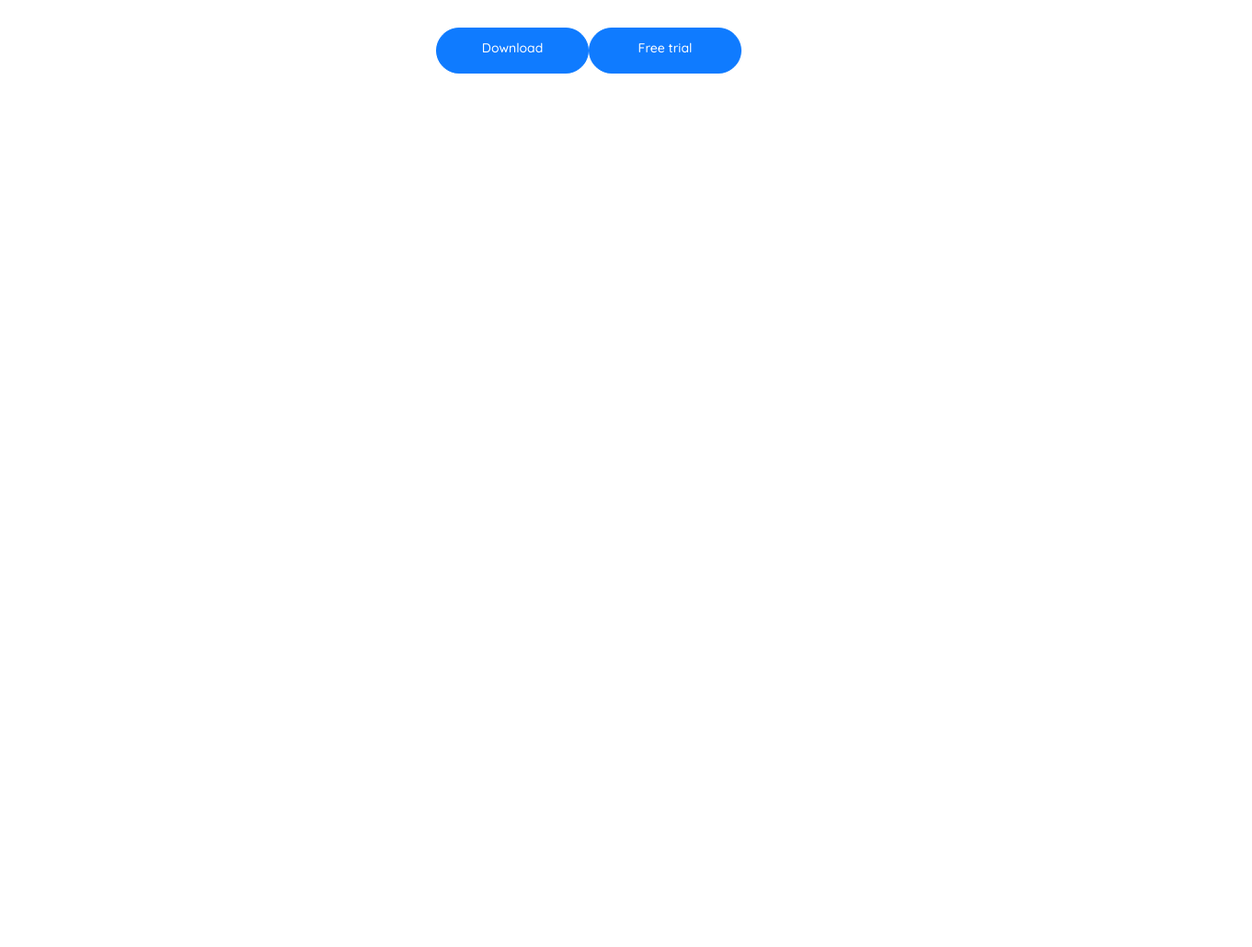
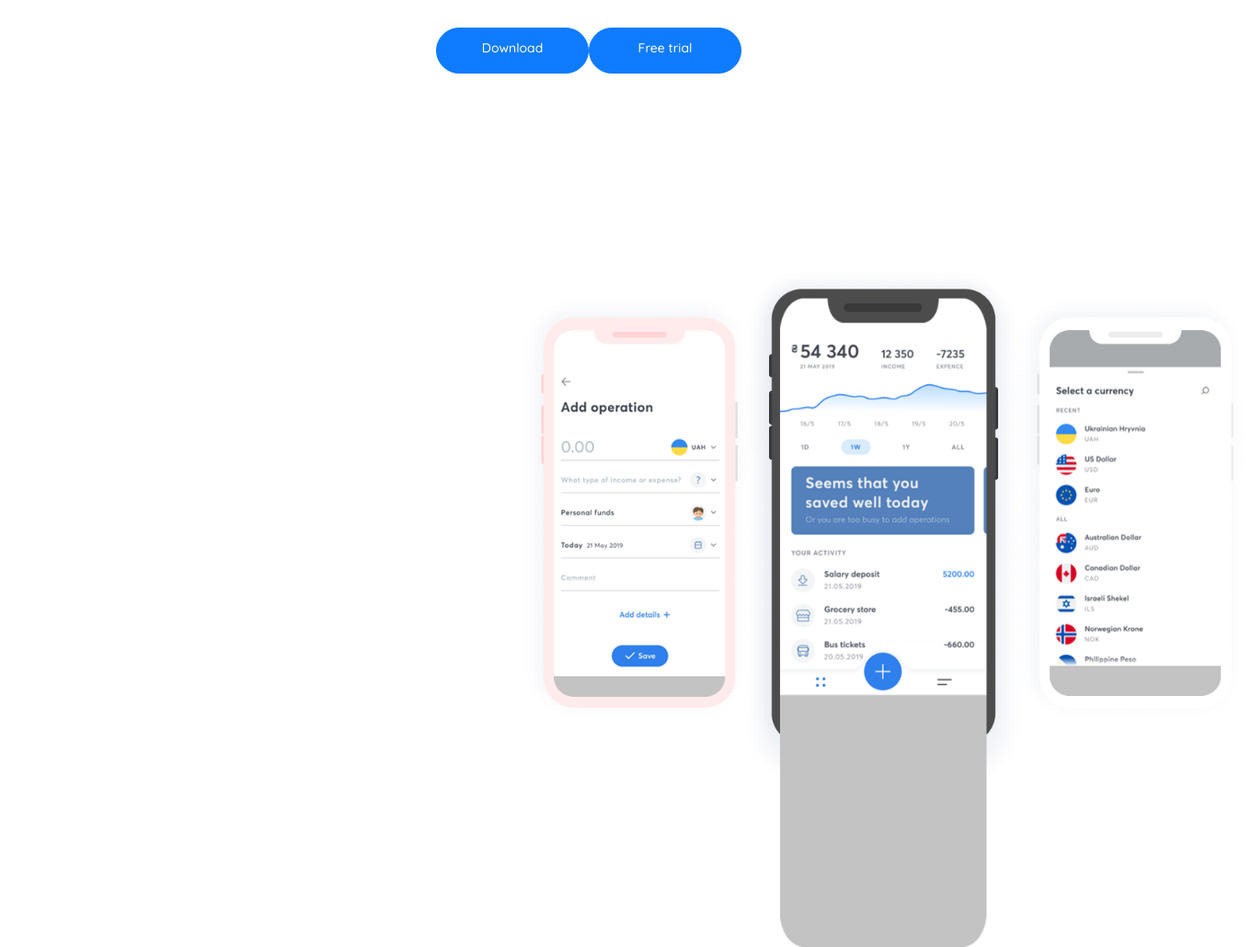
Before and after one commit to NifontovVitaliy/Best-Desktop-App-for-You, a plain HTML site: page index.html in a window 1280 px wide. Shown: the part 337-1367 px from the top of the page at 92% size, 1361 px wide, since content can reach past the window. Before the commit the page ends 800 px from the top, so only its background shows below. Drawn offline with Linux system fonts and the light colour scheme.

Commit message:
change photos

```diff
--- a/assets/css/style.css
+++ b/assets/css/style.css
@@ -167,7 +167,8 @@ h1 {
 .header_text {
     font-weight: 400;
     font-size: 16px;
-    color: #929292;;
+    color: #929292;
+    ;
 }
 
 .buttons {
@@ -183,12 +184,42 @@ h1 {
     padding: 14px;
 }
 
-.button :hover{
+.button :hover {
     background-color: #fff;
     color: #0F7BFF;
 }
 
-.button_text{
+.button_text {
     color: #fff;
 }
+
+.phone1 {
+    background: url("../img/header/Phone1.png") center/100% no-repeat;
+    position: absolute;
+    width: 265px;
+    height: 527px;
+    left: 557px;
+    top: 626px;
+}
+
+.phone3 {
+    position: absolute;
+    width: 265px;
+    height: 527px;
+    left: 1096px;
+    top: 626px;
+    background: url("../img/header/Phone3.png") center/100% no-repeat;
+}
+
+.phone2 {
+    background: url("../img/header/Phone2.png") center/100% no-repeat;
+    position: absolute;
+    width: 319px;
+    height: 918px;
+    left: 801px;
+    top: 535px;
+}
+
+
+
 /* ---------- */
```
Also changed, not shown: assets/img/header/Phone1.png (added), assets/img/header/Phone2.png (added), assets/img/header/Phone3.png (added), assets/img/header/Screen1.jpg (deleted), assets/img/header/Screen2.jpg (deleted), assets/img/header/Screen3.jpg (deleted).
